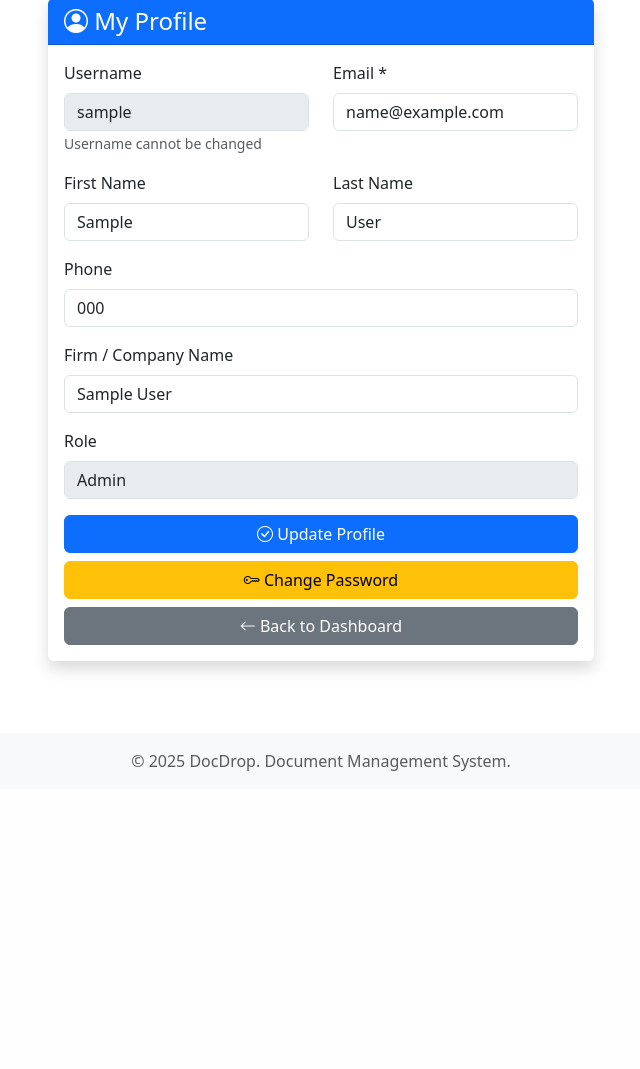
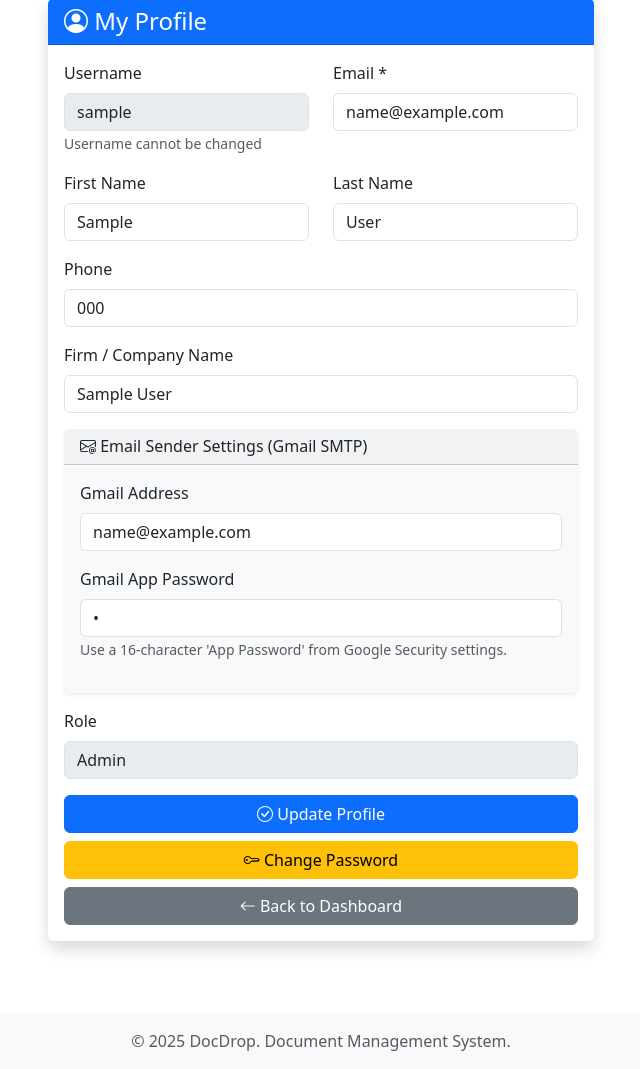
Before and after one commit to piyu24102003-creator/DocDrop, a Django app: page /accounts/profile/ in a window 1280 px wide. Shown: the part 87-1156 px from the top of the page, without its empty margins (319-959 px from the left). Before the commit the page ends 858 px from the top, so only its background shows below. Run offline with Django 5.2, Linux system fonts and the light colour scheme; a user stored in the database is signed in; tables that the repository leaves empty hold one stand-in row (values such as "Sample post").

Commit message:
Restore SMTP fields and add database migrations for multi-owner support

```diff
--- a/accounts/models.py
+++ b/accounts/models.py
@@ -21,6 +21,11 @@ class UserProfile(models.Model):
     designation = models.CharField(max_length=100, blank=True, null=True, help_text="For Owners: Business, Student, Startup, etc.")
 
     phone = models.CharField(max_length=20, blank=True, null=True)
+
+    # SMTP Settings for sending emails
+    smtp_email = models.EmailField(blank=True, null=True, help_text="Email for sending client notifications")
+    smtp_password = models.CharField(max_length=100, blank=True, null=True, help_text="Gmail App Password")
+
     created_at = models.DateTimeField(auto_now_add=True)
     updated_at = models.DateTimeField(auto_now=True)
 
--- a/accounts/views.py
+++ b/accounts/views.py
@@ -353,6 +353,8 @@ def profile(request):
         user.profile.phone = request.POST.get('phone', '')
         if user.profile.is_admin:
             user.profile.firm_name = request.POST.get('firm_name', '')
+            user.profile.smtp_email = request.POST.get('smtp_email', '')
+            user.profile.smtp_password = request.POST.get('smtp_password', '')
         user.save()
         user.profile.save()
         messages.success(request, 'Profile updated successfully!')
--- a/templates/user/profile.html
+++ b/templates/user/profile.html
@@ -50,6 +50,26 @@
                         <input type="text" class="form-control" id="firm_name" name="firm_name"
                             value="{{ user.profile.firm_name|default:'' }}">
                     </div>
+
+                    <div class="card bg-light mb-3">
+                        <div class="card-header">
+                            <h6 class="mb-0"><i class="bi bi-envelope-at"></i> Email Sender Settings (Gmail SMTP)</h6>
+                        </div>
+                        <div class="card-body">
+                            <div class="mb-3">
+                                <label for="smtp_email" class="form-label">Gmail Address</label>
+                                <input type="email" class="form-control" id="smtp_email" name="smtp_email"
+                                    value="{{ user.profile.smtp_email|default:'' }}" placeholder="yourname@gmail.com">
+                            </div>
+                            <div class="mb-3">
+                                <label for="smtp_password" class="form-label">Gmail App Password</label>
+                                <input type="password" class="form-control" id="smtp_password" name="smtp_password"
+                                    value="{{ user.profile.smtp_password|default:'' }}">
+                                <small class="text-muted">Use a 16-character 'App Password' from Google Security
+                                    settings.</small>
+                            </div>
+                        </div>
+                    </div>
                     {% endif %}
 
                     <div class="mb-3">
```
Also changed, not shown: accounts/utils.py (+21 -2 lines), accounts/migrations/0007_userprofile_smtp_email_userprofile_smtp_password.py (added).
